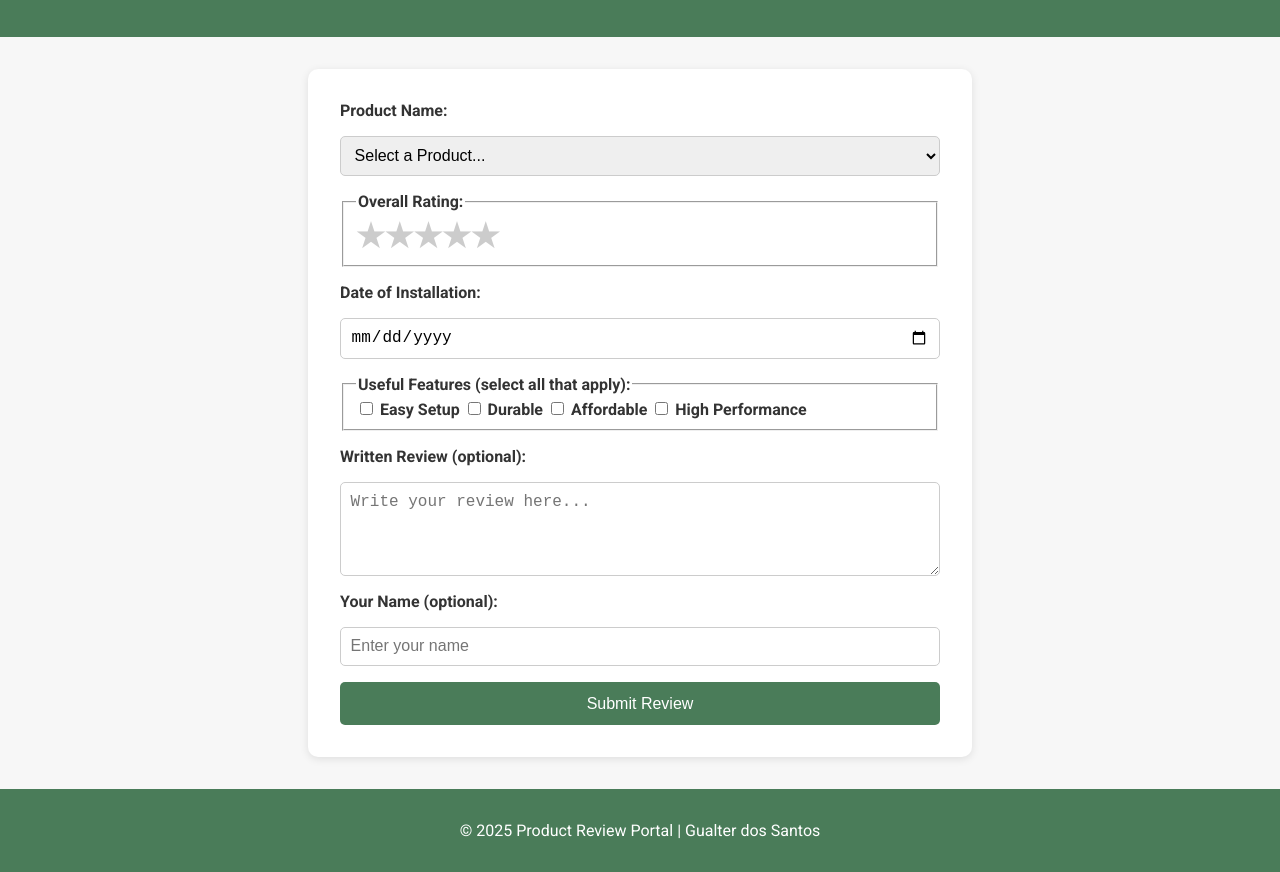
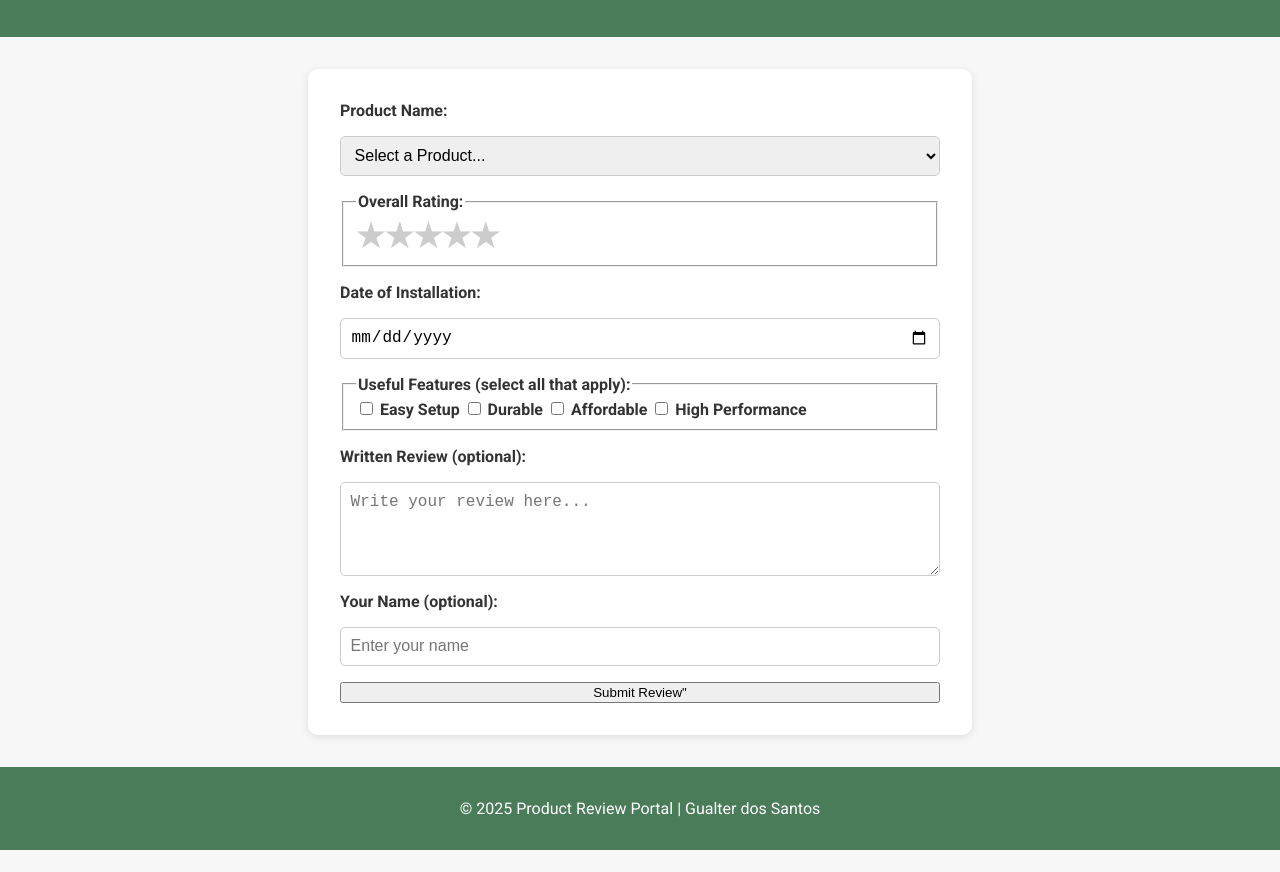
Before and after one commit to gualterapple/wdd131, a plain HTML site: page form.html in a window 1280 px wide. Shown: the part 127-999 px from the top of the page. After the commit the page ends 977 px from the top, so only its background shows below. Drawn offline with Linux system fonts and the light colour scheme.

Commit message:
add button onstead input to submit

```diff
--- a/form.html
+++ b/form.html
@@ -61,7 +61,7 @@
             <label for="userName">Your Name (optional):</label>
             <input type="text" id="userName" name="userName" placeholder="Enter your name" />
 
-            <input type="submit" value="Submit Review">
+            <button type="submit">Submit Review"</button>
         </form>
     </main>
 
```
